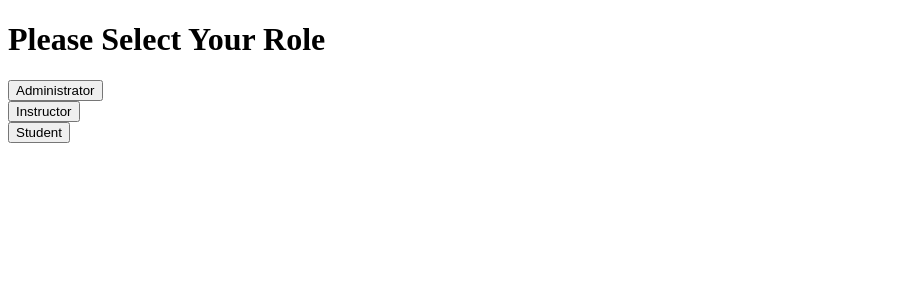
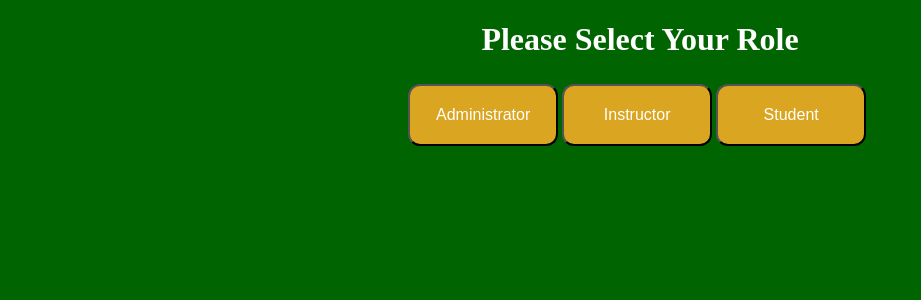
Before and after one commit to edwardmm03/CS460-TeamH-2024, a Django app: page /Users/ in a window 1280 px wide. Shown: the top 300 px of the page, without its empty margins (0-921 px from the left). Run offline with Django 5.2, Linux system fonts and the light colour scheme.

Commit message:
Made user select look nicer

```diff
--- /dev/null
+++ b/projectSite/Users/static/userstyle.css
@@ -0,0 +1,38 @@
+body{
+    background-color: darkgreen;
+}
+
+h1{
+    text-align: center;
+    color: white;
+}
+
+.button-container{
+    display: flex;
+    margin: auto;
+    width: 37%;
+}
+
+.user{
+    background-color: goldenrod;
+    color: white;
+    padding: 20px;
+    text-align: center;
+    text-decoration: none;
+    display: inline-block;
+    font-size: 16px;
+    margin: 4px 2px;
+    cursor: pointer;
+    border-radius: 12px;
+    width: 150px;
+}
+
+.user:hover{
+    background-color: yellow;
+}
+
+.user:active{
+    background-color: yellow;
+    box-shadow: 0 5px #666;
+    transform: translateY(4px);
+}
--- a/projectSite/Users/templates/selectUser.html
+++ b/projectSite/Users/templates/selectUser.html
@@ -1,19 +1,17 @@
+{% load static %}
 <!DOCTYPE html>
 <html>
+<head>
+    <link rel ="stylesheet" href ="{% static 'userstyle.css' %}">
+</head>
 <body>
 
 <h1>Please Select Your Role</h1>
 
-<div>
-    <a href="{% url 'Administrator' %}" > <button>Administrator</button></a>
-</div>
-
-<div>
-    <a href="{% url 'Instructor' %}" > <button>Instructor</button></a>
-</div>
-
-<div>
-    <a href="{% url 'Student' %}" > <button>Student</button></a>
+<div class="button-container ">
+    <a href="{% url 'Administrator' %}" > <button class = 'user'>Administrator</button></a>
+    <a href="{% url 'Instructor' %}" > <button class = 'user'>Instructor</button></a>
+    <a href="{% url 'Student' %}" > <button class = 'user'>Student</button></a>
 </div>
 
 </body>
```
